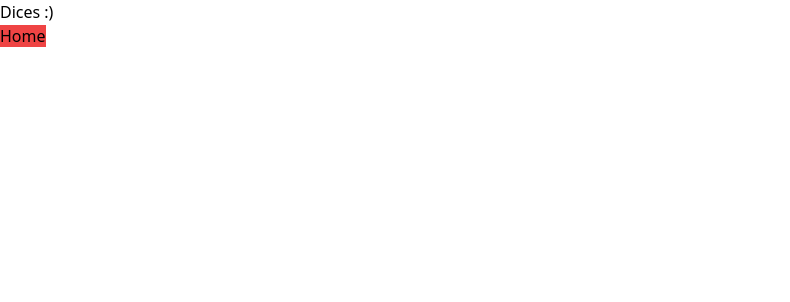
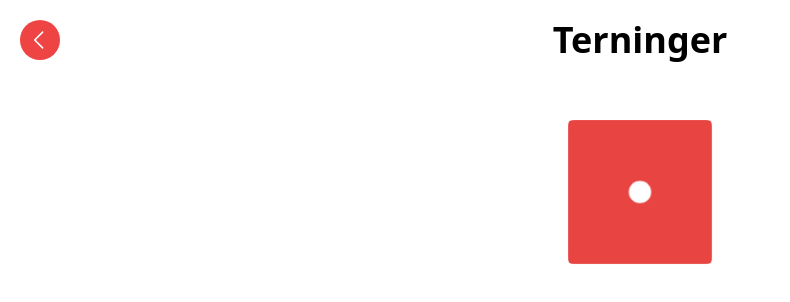
Before and after one commit to fredrikj31/drukkongen, a React (Vite) app: page /dices in a window 1280 px wide. Shown: the top 302 px of the page, without its empty margins (0-790 px from the left). Built offline with nearby package versions, Linux system fonts and the light colour scheme.

Commit message:
feat(dices): adds dices page to games

```diff
--- a/src/App.tsx
+++ b/src/App.tsx
@@ -1,12 +1,22 @@
 import { Link } from "react-router-dom";
+import DiceIcon from "./assets/images/dice.svg";
 
 const App = () => {
   return (
     <>
-      <h1>Hello World</h1>
-      <Link to={"/dices"} className="bg-red-500">
-        Dices
-      </Link>
+      <div className="flex justify-center items-center my-7">
+        <h1 className="text-4xl font-bold">Druk Kongen</h1>
+      </div>
+      <div className="flex flex-col gap-10">
+        <div className="flex flex-row justify-center gap-10">
+          <Link to={"/dices"} className="inline-block">
+            <div className="bg-red-500 rounded w-32 h-32 flex flex-col justify-center items-center">
+              <img src={DiceIcon} height={75} width={75} />
+              <span className="text-xl text-white">Terninger</span>
+            </div>
+          </Link>
+        </div>
+      </div>
     </>
   );
 };
--- a/src/main.tsx
+++ b/src/main.tsx
@@ -8,7 +8,7 @@ import { createBrowserRouter, RouterProvider } from "react-router-dom";
 import { initializeApp } from "firebase/app";
 import { getAnalytics } from "firebase/analytics";
 import { getPerformance } from "firebase/performance";
-import { DicesPage } from "./pages/dices.tsx";
+import { DicesPage } from "./pages/dices/index.tsx";
 
 const firebaseConfig = {
   apiKey: "AIzaSyCB7dKZYtYrwA7SI6-BCVo44T4Y0oXjqn4",
--- a/src/pages/dices.tsx
+++ /dev/null
@@ -1,12 +0,0 @@
-import { Link } from "react-router-dom";
-
-export const DicesPage = () => {
-  return (
-    <>
-      <h1>Dices :)</h1>
-      <Link to={"/"} className="bg-red-500">
-        Home
-      </Link>
-    </>
-  );
-};
--- /dev/null
+++ b/src/pages/dices/components/Dice/index.css
@@ -0,0 +1,168 @@
+.diceContainer {
+  display: flex;
+  justify-content: center;
+  margin-top: 3rem;
+}
+
+.dice {
+  display: inline-block;
+  perspective: 600px;
+  cursor: pointer;
+}
+.die-list {
+  display: grid;
+  grid-template-columns: 1fr;
+  grid-template-rows: 1fr;
+  height: 8rem;
+  list-style-type: none;
+  transform-style: preserve-3d;
+  width: 8rem;
+}
+.even-roll {
+  transition: transform 1.5s ease-out;
+}
+.odd-roll {
+  transition: transform 1.5s ease-out;
+}
+.die-item {
+  background-color: #e74442;
+  display: grid;
+  grid-column: 1;
+  grid-row: 1;
+  grid-template-areas:
+    "one two three"
+    "four five six"
+    "seven eight nine";
+  grid-template-columns: repeat(3, 1fr);
+  grid-template-rows: repeat(3, 1fr);
+  height: 100%;
+  padding: 1rem;
+  width: 100%;
+  border-radius: 5px;
+}
+.dot {
+  align-self: center;
+  background-color: #ffffff;
+  border-radius: 50%;
+  display: block;
+  height: 1.25rem;
+  justify-self: center;
+  width: 1.25rem;
+}
+.even-roll[data-roll="1"] {
+  transform: rotateX(360deg) rotateY(720deg) rotateZ(360deg);
+}
+.even-roll[data-roll="2"] {
+  transform: rotateX(450deg) rotateY(720deg) rotateZ(360deg);
+}
+.even-roll[data-roll="3"] {
+  transform: rotateX(360deg) rotateY(630deg) rotateZ(360deg);
+}
+.even-roll[data-roll="4"] {
+  transform: rotateX(360deg) rotateY(810deg) rotateZ(360deg);
+}
+.even-roll[data-roll="5"] {
+  transform: rotateX(270deg) rotateY(720deg) rotateZ(360deg);
+}
+.even-roll[data-roll="6"] {
+  transform: rotateX(360deg) rotateY(900deg) rotateZ(360deg);
+}
+.odd-roll[data-roll="1"] {
+  transform: rotateX(-360deg) rotateY(-720deg) rotateZ(-360deg);
+}
+.odd-roll[data-roll="2"] {
+  transform: rotateX(-270deg) rotateY(-720deg) rotateZ(-360deg);
+}
+.odd-roll[data-roll="3"] {
+  transform: rotateX(-360deg) rotateY(-810deg) rotateZ(-360deg);
+}
+.odd-roll[data-roll="4"] {
+  transform: rotateX(-360deg) rotateY(-630deg) rotateZ(-360deg);
+}
+.odd-roll[data-roll="5"] {
+  transform: rotateX(-450deg) rotateY(-720deg) rotateZ(-360deg);
+}
+.odd-roll[data-roll="6"] {
+  transform: rotateX(-360deg) rotateY(-900deg) rotateZ(-360deg);
+}
+[data-side="1"] {
+  transform: rotate3d(0, 0, 0, 90deg) translateZ(4rem);
+}
+[data-side="2"] {
+  transform: rotate3d(-1, 0, 0, 90deg) translateZ(4rem);
+}
+[data-side="3"] {
+  transform: rotate3d(0, 1, 0, 90deg) translateZ(4rem);
+}
+[data-side="4"] {
+  transform: rotate3d(0, -1, 0, 90deg) translateZ(4rem);
+}
+[data-side="5"] {
+  transform: rotate3d(1, 0, 0, 90deg) translateZ(4rem);
+}
+[data-side="6"] {
+  transform: rotate3d(1, 0, 0, 180deg) translateZ(4rem);
+}
+[data-side="1"] .dot:nth-of-type(1) {
+  grid-area: five;
+}
+[data-side="2"] .dot:nth-of-type(1) {
+  grid-area: one;
+}
+[data-side="2"] .dot:nth-of-type(2) {
+  grid-area: nine;
+}
+[data-side="3"] .dot:nth-of-type(1) {
+  grid-area: one;
+}
+[data-side="3"] .dot:nth-of-type(2) {
+  grid-area: five;
+}
+[data-side="3"] .dot:nth-of-type(3) {
+  grid-area: nine;
+}
+[data-side="4"] .dot:nth-of-type(1) {
+  grid-area: one;
+}
+[data-side="4"] .dot:nth-of-type(2) {
+  grid-area: three;
+}
+[data-side="4"] .dot:nth-of-type(3) {
+  grid-area: seven;
+}
+[data-side="4"] .dot:nth-of-type(4) {
+  grid-area: nine;
+}
+[data-side="5"] .dot:nth-of-type(1) {
+  grid-area: one;
+}
+[data-side="5"] .dot:nth-of-type(2) {
+  grid-area: three;
+}
+[data-side="5"] .dot:nth-of-type(3) {
+  grid-area: five;
+}
+[data-side="5"] .dot:nth-of-type(4) {
+  grid-area: seven;
+}
+[data-side="5"] .dot:nth-of-type(5) {
+  grid-area: nine;
+}
+[data-side="6"] .dot:nth-of-type(1) {
+  grid-area: one;
+}
+[data-side="6"] .dot:nth-of-type(2) {
+  grid-area: three;
+}
+[data-side="6"] .dot:nth-of-type(3) {
+  grid-area: four;
+}
+[data-side="6"] .dot:nth-of-type(4) {
+  grid-area: six;
+}
+[data-side="6"] .dot:nth-of-type(5) {
+  grid-area: seven;
+}
+[data-side="6"] .dot:nth-of-type(6) {
+  grid-area: nine;
+}
--- /dev/null
+++ b/src/pages/dices/components/Dice/index.tsx
@@ -0,0 +1,80 @@
+import { useState } from "react";
+import "./index.css";
+
+export const Dice = () => {
+  const [canRollDice, setCanRollDice] = useState<boolean>(true);
+
+  const rollDice = () => {
+    if (!canRollDice) return;
+    setCanRollDice(false);
+
+    setTimeout(() => {
+      setCanRollDice(true);
+    }, 1500);
+
+    const dice = [...document.querySelectorAll<HTMLOListElement>(".die-list")];
+    const randomNumber = getRandomNumber(1, 6);
+    dice.forEach((die) => {
+      toggleClasses(die);
+      die.dataset["roll"] = randomNumber.toString();
+    });
+  };
+
+  const toggleClasses = (die: HTMLOListElement | null) => {
+    if (die) {
+      die.classList.toggle("even-roll");
+      die.classList.toggle("odd-roll");
+    }
+  };
+
+  const getRandomNumber = (min: number, max: number) => {
+    min = Math.ceil(min);
+    max = Math.floor(max);
+    const randomNumber = Math.floor(Math.random() * (max - min + 1)) + min;
+    return randomNumber;
+  };
+
+  return (
+    <>
+      <div className="diceContainer">
+        <div className="dice" onClick={rollDice}>
+          <ol className="die-list even-roll" data-roll="1" id="die-1">
+            <li className="die-item" data-side="1">
+              <span className="dot"></span>
+            </li>
+            <li className="die-item" data-side="2">
+              <span className="dot"></span>
+              <span className="dot"></span>
+            </li>
+            <li className="die-item" data-side="3">
+              <span className="dot"></span>
+              <span className="dot"></span>
+              <span className="dot"></span>
+            </li>
+            <li className="die-item" data-side="4">
+              <span className="dot"></span>
+              <span className="dot"></span>
+              <span className="dot"></span>
+              <span className="dot"></span>
+            </li>
+            <li className="die-item" data-side="5">
+              <span className="dot"></span>
+              <span className="dot"></span>
+              <span className="dot"></span>
+              <span className="dot"></span>
+              <span className="dot"></span>
+            </li>
+            <li className="die-item" data-side="6">
+              <span className="dot"></span>
+              <span className="dot"></span>
+              <span className="dot"></span>
+              <span className="dot"></span>
+              <span className="dot"></span>
+              <span className="dot"></span>
+            </li>
+          </ol>
+        </div>
+      </div>
+    </>
+  );
+};
--- /dev/null
+++ b/src/pages/dices/index.tsx
@@ -0,0 +1,23 @@
+import { Link } from "react-router-dom";
+import { Dice } from "./components/Dice";
+import rightArrow from "../../assets/images/arrow.svg";
+
+export const DicesPage = () => {
+  return (
+    <>
+      <div className="flex justify-between items-center">
+        <div className="flex-1">
+          <Link to={"/"} className="inline-block ml-5 my-5">
+            <div className="flex justify-center items-center bg-red-500 rounded-full h-10 w-10">
+              <img src={rightArrow} height={20} width={20} />
+            </div>
+          </Link>
+        </div>
+        <div className="text-4xl font-bold">Terninger</div>
+        <div className="flex-1"></div>
+      </div>
+
+      <Dice />
+    </>
+  );
+};
```
Also changed, not shown: src/assets/images/arrow.svg (added), src/assets/images/dice.svg (added).
